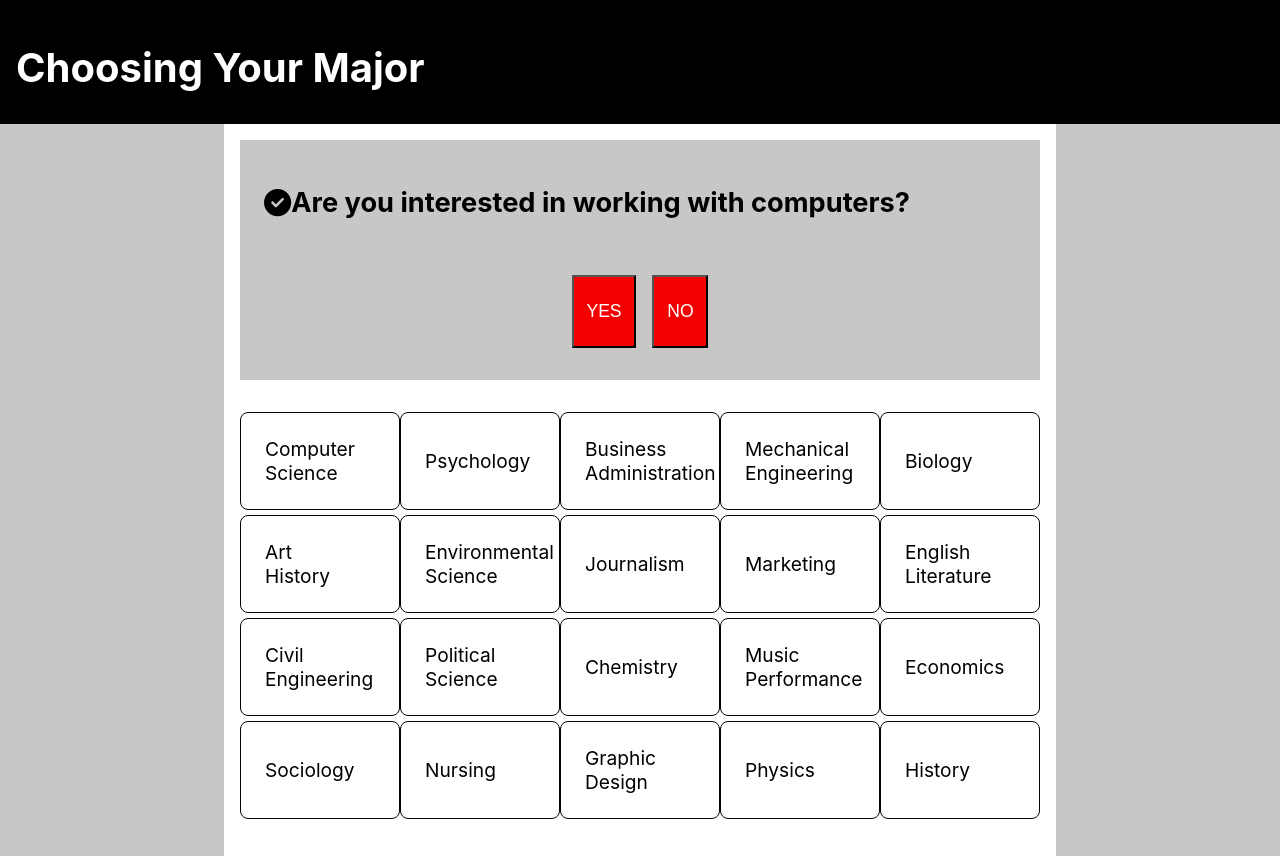
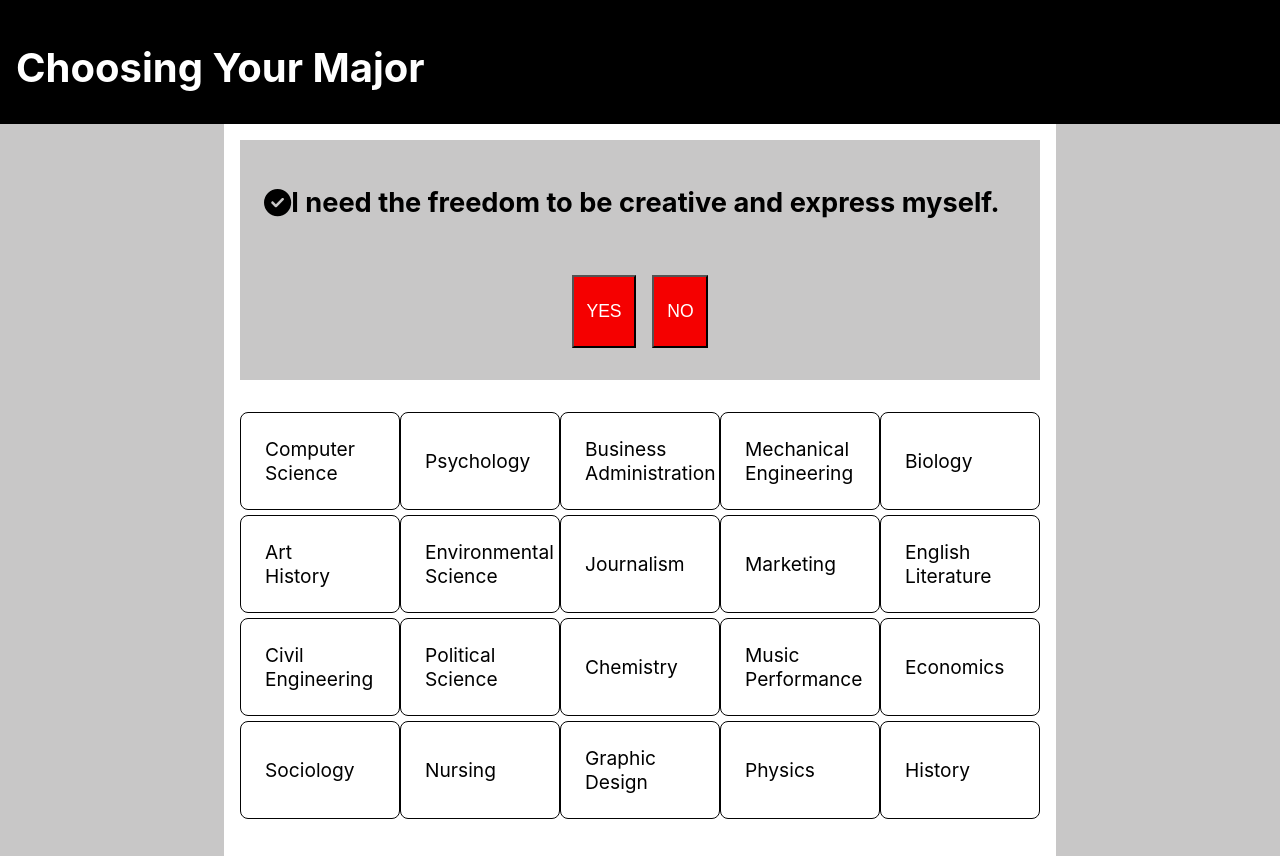
Before and after one commit to aaldana8/my_first, a React (Create React App) app: page / in a window 1280 px wide. Built offline with nearby package versions, Linux system fonts and the light colour scheme.

Commit message:
Format questions list

```diff
--- a/src/majorsData.js
+++ b/src/majorsData.js
@@ -126,8 +126,16 @@ export const availableMajors = [
   ];
 
   export const questionsToAsk = [
-  { id: 1, text: 'Are you interested in working with computers?' },
-  { id: 2, text: 'Do you enjoy studying human behavior and the mind?' },
-  { id: 3, text: 'Are you interested in business and management?' },
-
+  {
+    id: 1,
+    text: 'I need the freedom to be creative and express myself.',
+  },
+  {
+    id: 2,
+    text: 'I care about the state of the environment and want to help improve it in my career.',
+  },
+  {
+    id: 3,
+    text: 'I like to give advice.',
+  },
   ];
```
